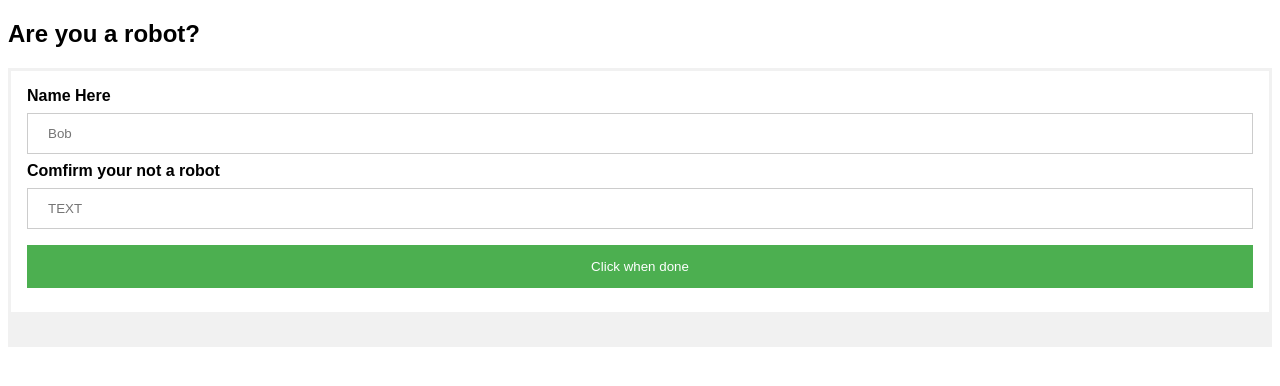
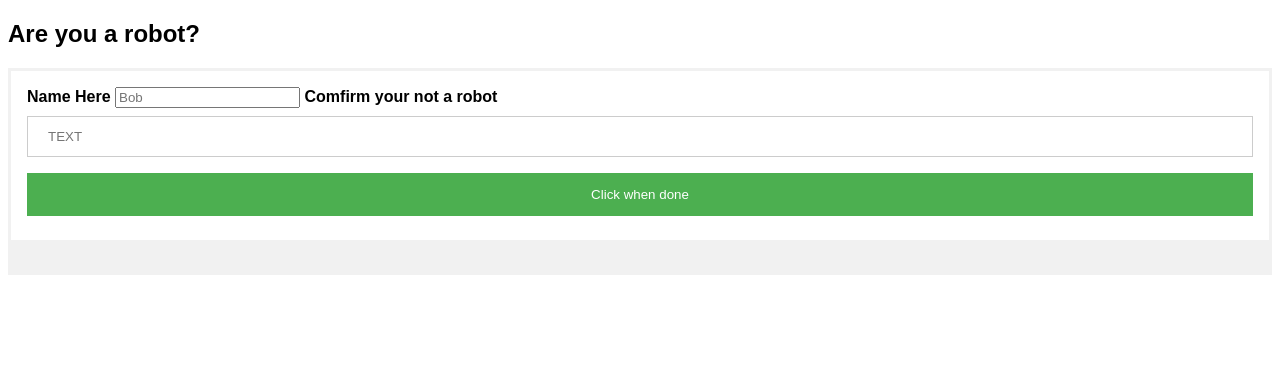
Before and after one commit to KidBookReviews/idk.github.io, a plain HTML site: page index.html in a window 1280 px wide. Drawn offline with Linux system fonts and the light colour scheme.

Commit message:
Update index.html

```diff
--- a/index.html
+++ b/index.html
@@ -6,7 +6,7 @@
 body {font-family: Arial, Helvetica, sans-serif;}
 form {border: 3px solid #f1f1f1;}
 
-input[type=text], input[type=password] {
+input[type=usname], input[type=password] {
     width: 100%;
     padding: 12px 20px;
     margin: 8px 0;
```
